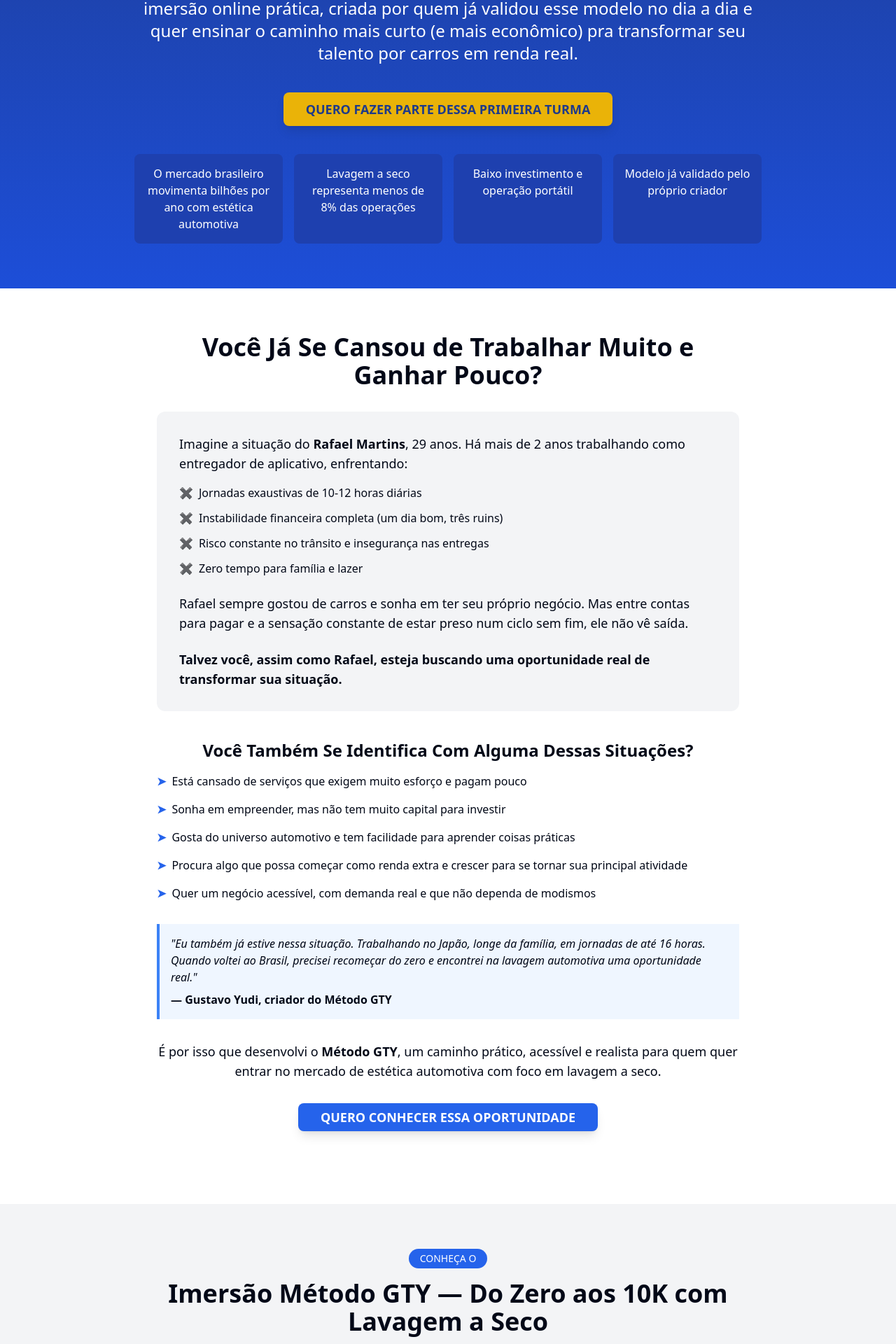
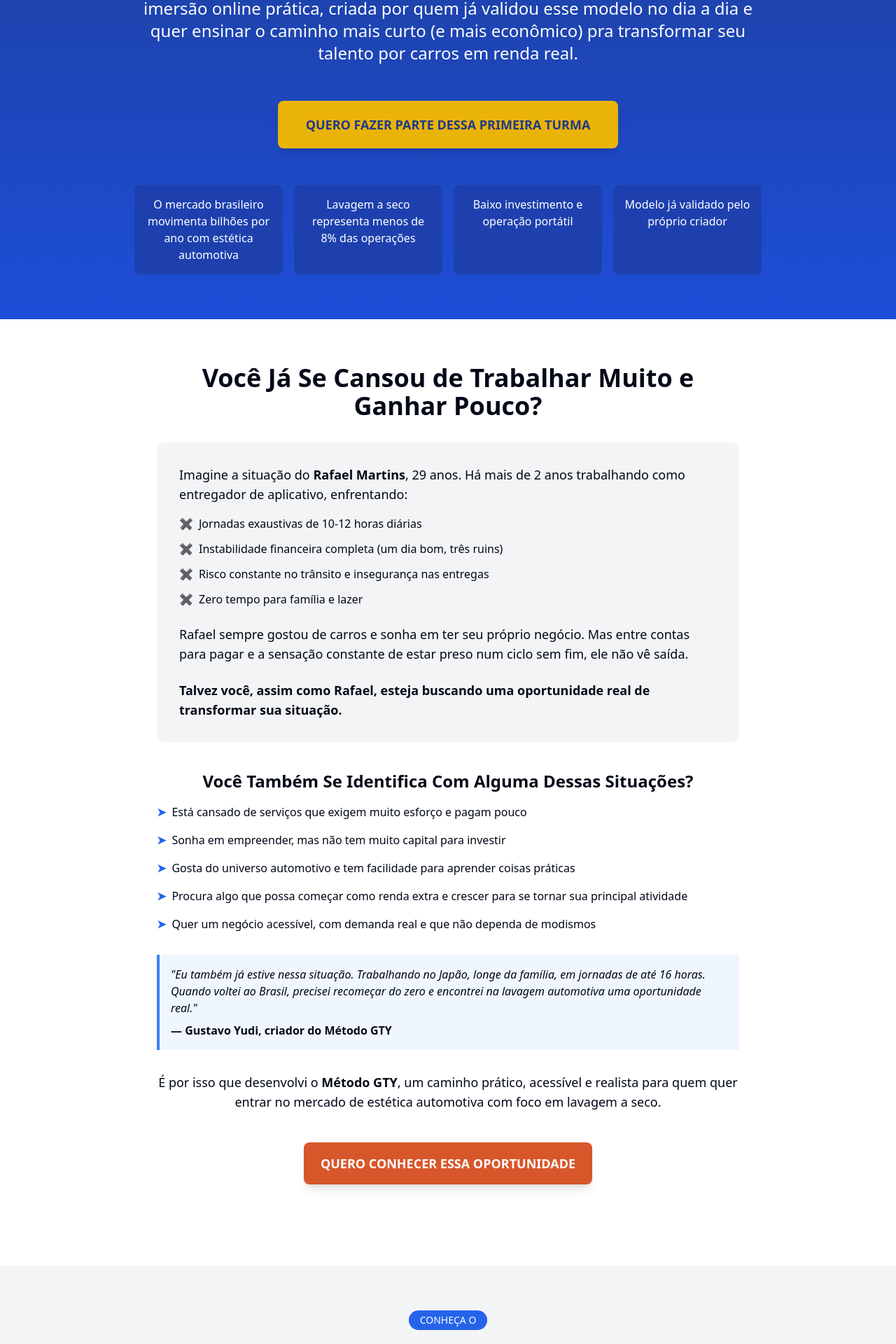
Before and after one commit to Gustavo1847/Metodo-GTY, a React (Vite) app: page / in a window 1280 px wide. Shown: the part 400-2320 px from the top of the page at 70% size. Built offline with nearby package versions, Linux system fonts and the light colour scheme.

Commit message:
Refactor: Improve CTA button styling
- Updated button component to include better padding and brand color.
- Standardized button styling across the sales page.
- Improved mobile experience with responsive font sizes and padding.
- Maintained custom variations where needed.

```diff
--- a/src/components/FinalCTA.tsx
+++ b/src/components/FinalCTA.tsx
@@ -72,7 +72,8 @@ const FinalCTA = () => {
 
               <Button
                 onClick={scrollToSignup}
-                className="bg-yellow-500 hover:bg-yellow-600 text-blue-900 font-bold text-base md:text-lg px-4 md:px-8 py-3 md:py-5 rounded-lg shadow-lg transform transition-transform hover:scale-105 whitespace-normal max-w-full"
+                size="xl"
+                className="bg-yellow-500 hover:bg-yellow-600 text-blue-900 font-bold text-base md:text-lg rounded-lg shadow-lg transform transition-transform hover:scale-105 mx-4"
               >
                 <span className="hidden md:inline">SIM! EU QUERO ENTRAR NA PRIMEIRA TURMA DO MÉTODO GTY E TRANSFORMAR MINHA REALIDADE</span>
                 <span className="md:hidden">QUERO ENTRAR NA PRIMEIRA TURMA DO MÉTODO GTY</span>
--- a/src/components/Footer.tsx
+++ b/src/components/Footer.tsx
@@ -7,9 +7,9 @@ const Footer = () => {
           <p className="mb-4">© 2023 Método GTY - Todos os direitos reservados</p>
 
           <div className="flex flex-wrap justify-center gap-4 md:space-x-6 mb-6">
-            <a href="#" className="hover:text-white">Termos de Uso</a>
-            <a href="#" className="hover:text-white">Política de Privacidade</a>
-            <a href="#" className="hover:text-white">Contato</a>
+            <a href="#" className="hover:text-white py-2 px-3">Termos de Uso</a>
+            <a href="#" className="hover:text-white py-2 px-3">Política de Privacidade</a>
+            <a href="#" className="hover:text-white py-2 px-3">Contato</a>
           </div>
 
           <p className="text-xs max-w-lg mx-auto">
--- a/src/components/HeroSection.tsx
+++ b/src/components/HeroSection.tsx
@@ -29,7 +29,8 @@ const HeroSection = () => {
         <div className="flex justify-center mb-10">
           <Button
             onClick={scrollToSignup}
-            className="bg-yellow-500 hover:bg-yellow-600 text-blue-900 font-bold text-base md:text-lg px-4 md:px-8 py-3 md:py-6 rounded-lg shadow-lg transform transition-transform hover:scale-105 whitespace-normal"
+            size="xl"
+            className="bg-yellow-500 hover:bg-yellow-600 text-blue-900 font-bold text-base md:text-lg md:px-10 rounded-lg shadow-lg transform transition-transform hover:scale-105 mx-4"
           >
             QUERO FAZER PARTE DESSA PRIMEIRA TURMA
           </Button>
--- a/src/components/MentorSection.tsx
+++ b/src/components/MentorSection.tsx
@@ -87,7 +87,9 @@ const MentorSection = () => {
         <div className="text-center">
           <Button
             onClick={scrollToSignup}
-            className="bg-blue-600 hover:bg-blue-700 text-white font-bold px-4 md:px-8 py-3 md:py-4 rounded-lg shadow-lg transform transition-transform hover:scale-105 whitespace-normal text-base md:text-lg"
+            size="lg"
+            variant="brand"
+            className="font-bold text-base md:text-lg rounded-lg shadow-lg transform transition-transform hover:scale-105 mx-4"
           >
             QUERO APRENDER COM QUEM JÁ ESTÁ NO MERCADO
           </Button>
--- a/src/components/PainSection.tsx
+++ b/src/components/PainSection.tsx
@@ -90,7 +90,9 @@ const PainSection = () => {
           <div className="flex justify-center">
             <Button
               onClick={scrollToSignup}
-              className="bg-blue-600 hover:bg-blue-700 text-white font-bold text-base md:text-lg px-4 md:px-8 py-3 md:py-5 rounded-lg shadow-lg transform transition-transform hover:scale-105 whitespace-normal"
+              size="lg"
+              variant="brand"
+              className="font-bold text-base md:text-lg rounded-lg shadow-lg transform transition-transform hover:scale-105 mx-4"
             >
               QUERO CONHECER ESSA OPORTUNIDADE
             </Button>
--- a/src/components/ui/button.tsx
+++ b/src/components/ui/button.tsx
@@ -6,7 +6,7 @@ import { cva, type VariantProps } from "class-variance-authority"
 import { cn } from "@/lib/utils"
 
 const buttonVariants = cva(
-  "inline-flex items-center justify-center gap-2 rounded-md text-sm font-medium ring-offset-background transition-colors focus-visible:outline-none focus-visible:ring-2 focus-visible:ring-ring focus-visible:ring-offset-2 disabled:pointer-events-none disabled:opacity-50 [&_svg]:pointer-events-none [&_svg]:size-4 [&_svg]:shrink-0 max-w-full break-words",
+  "inline-flex items-center justify-center gap-2 rounded-md text-sm font-medium ring-offset-background transition-colors focus-visible:outline-none focus-visible:ring-2 focus-visible:ring-ring focus-visible:ring-offset-2 disabled:pointer-events-none disabled:opacity-50 [&_svg]:pointer-events-none [&_svg]:size-4 [&_svg]:shrink-0 max-w-full break-words whitespace-normal text-center my-3",
   {
     variants: {
       variant: {
@@ -19,11 +19,13 @@ const buttonVariants = cva(
           "bg-secondary text-secondary-foreground hover:bg-secondary/80",
         ghost: "hover:bg-accent hover:text-accent-foreground",
         link: "text-primary underline-offset-4 hover:underline",
+        brand: "bg-[#D8572A] text-white hover:bg-[#D8572A]/90",
       },
       size: {
-        default: "h-10 px-4 py-2",
-        sm: "h-9 rounded-md px-3",
-        lg: "h-11 rounded-md px-8",
+        default: "h-10 px-5 py-3.5",
+        sm: "h-9 rounded-md px-4 py-2.5",
+        lg: "min-h-11 rounded-md px-6 py-4",
+        xl: "min-h-12 rounded-md px-8 py-5",
         icon: "h-10 w-10",
       },
     },
```
